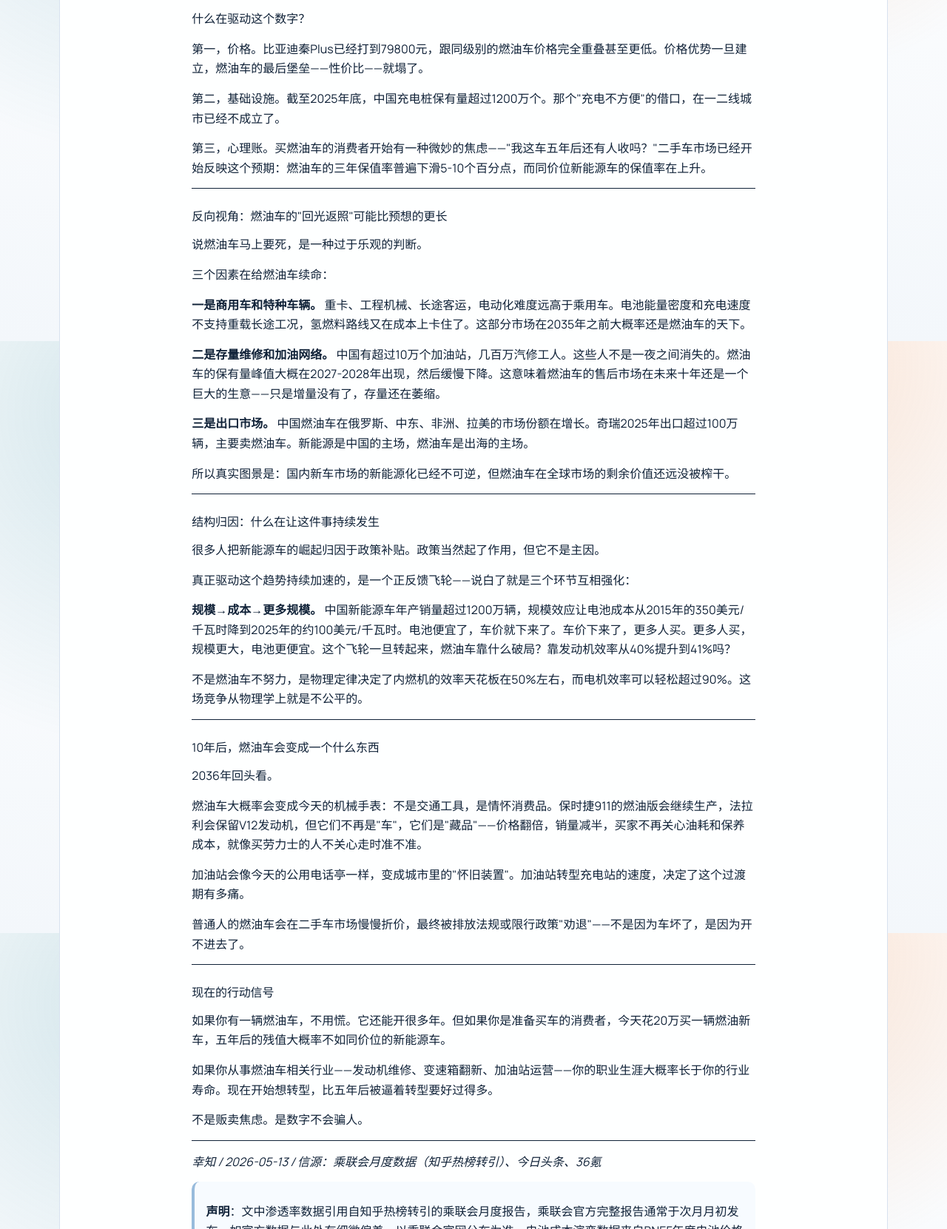
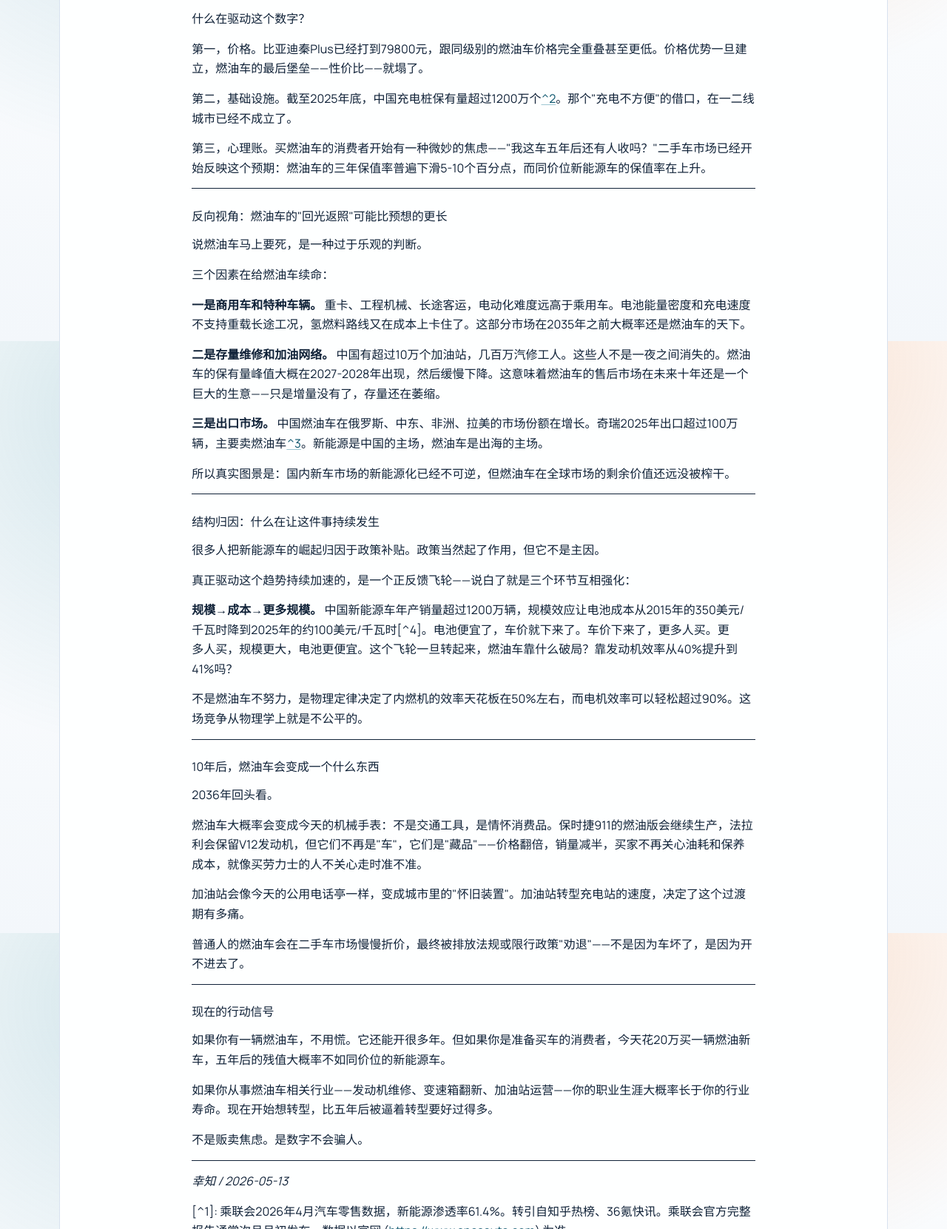
Before and after one commit to hencter/astro.hencte.top, an Astro site: page /log/fuel-car-hospice in a window 1280 px wide. Shown: the part 1139-2800 px from the top of the page at 74% size. Built offline with nearby package versions, Linux system fonts and the light colour scheme; Astro itself is replaced by a stand-in of ours; a web font is replaced by a local one.

Commit message:
fix: add source footnotes to fuel car article

```diff
--- a/src/content/blog/log/fuel-car-hospice.md
+++ b/src/content/blog/log/fuel-car-hospice.md
@@ -17,7 +17,7 @@ keywords: ["新能源", "渗透率", "燃油车", "比亚迪", "充电桩", "产
 
 ---
 
-2026年4月，中国新能源车零售渗透率达到61.4%。
+2026年4月，中国新能源车零售渗透率达到61.4%[^1]。
 
 这不是一个普通的数字。这是一个拐点信号。上次渗透率突破50%是2024年7月，不到两年，又涨了11个百分点。与此同时，4月汽车销量前十名只剩下一款燃油车。
 
@@ -37,7 +37,7 @@ keywords: ["新能源", "渗透率", "燃油车", "比亚迪", "充电桩", "产
 
 第一，价格。比亚迪秦Plus已经打到79800元，跟同级别的燃油车价格完全重叠甚至更低。价格优势一旦建立，燃油车的最后堡垒——性价比——就塌了。
 
-第二，基础设施。截至2025年底，中国充电桩保有量超过1200万个。那个"充电不方便"的借口，在一二线城市已经不成立了。
+第二，基础设施。截至2025年底，中国充电桩保有量超过1200万个[^2]。那个"充电不方便"的借口，在一二线城市已经不成立了。
 
 第三，心理账。买燃油车的消费者开始有一种微妙的焦虑——"我这车五年后还有人收吗？"二手车市场已经开始反映这个预期：燃油车的三年保值率普遍下滑5-10个百分点，而同价位新能源车的保值率在上升。
 
@@ -53,7 +53,7 @@ keywords: ["新能源", "渗透率", "燃油车", "比亚迪", "充电桩", "产
 
 **二是存量维修和加油网络。** 中国有超过10万个加油站，几百万汽修工人。这些人不是一夜之间消失的。燃油车的保有量峰值大概在2027-2028年出现，然后缓慢下降。这意味着燃油车的售后市场在未来十年还是一个巨大的生意——只是增量没有了，存量还在萎缩。
 
-**三是出口市场。** 中国燃油车在俄罗斯、中东、非洲、拉美的市场份额在增长。奇瑞2025年出口超过100万辆，主要卖燃油车。新能源是中国的主场，燃油车是出海的主场。
+**三是出口市场。** 中国燃油车在俄罗斯、中东、非洲、拉美的市场份额在增长。奇瑞2025年出口超过100万辆，主要卖燃油车[^3]。新能源是中国的主场，燃油车是出海的主场。
 
 所以真实图景是：国内新车市场的新能源化已经不可逆，但燃油车在全球市场的剩余价值还远没被榨干。
 
@@ -65,7 +65,7 @@ keywords: ["新能源", "渗透率", "燃油车", "比亚迪", "充电桩", "产
 
 真正驱动这个趋势持续加速的，是一个正反馈飞轮——说白了就是三个环节互相强化：
 
-**规模→成本→更多规模。** 中国新能源车年产销量超过1200万辆，规模效应让电池成本从2015年的350美元/千瓦时降到2025年的约100美元/千瓦时。电池便宜了，车价就下来了。车价下来了，更多人买。更多人买，规模更大，电池更便宜。这个飞轮一旦转起来，燃油车靠什么破局？靠发动机效率从40%提升到41%吗？
+**规模→成本→更多规模。** 中国新能源车年产销量超过1200万辆，规模效应让电池成本从2015年的350美元/千瓦时降到2025年的约100美元/千瓦时[^4]。电池便宜了，车价就下来了。车价下来了，更多人买。更多人买，规模更大，电池更便宜。这个飞轮一旦转起来，燃油车靠什么破局？靠发动机效率从40%提升到41%吗？
 
 不是燃油车不努力，是物理定律决定了内燃机的效率天花板在50%左右，而电机效率可以轻松超过90%。这场竞争从物理学上就是不公平的。
 
@@ -93,6 +93,12 @@ keywords: ["新能源", "渗透率", "燃油车", "比亚迪", "充电桩", "产
 
 ---
 
-*幸知 / 2026-05-13 / 信源：乘联会月度数据（知乎热榜转引）、今日头条、36氪*
+*幸知 / 2026-05-13*
 
-> **声明**：文中渗透率数据引用自知乎热榜转引的乘联会月度报告，乘联会官方完整报告通常于次月月初发布。如官方数据与此处有细微偏差，以乘联会官网公布为准。电池成本演变数据来自BNEF年度电池价格调查。
+[^1]: 乘联会2026年4月汽车零售数据，新能源渗透率61.4%。转引自知乎热榜、36氪快讯。乘联会官方完整报告通常次月月初发布，数据以官网 (https://www.cpcaauto.com) 为准。
+
+[^2]: 中国充电桩保有量超过1200万个（截至2025年底）。数据来源：中国充电联盟（EVCIPA）。
+
+[^3]: 奇瑞2025年出口超100万辆。来源：36氪、今日头条。
+
+[^4]: 动力电池包均价从2015年约350美元/kWh降至2025年约100美元/kWh。数据来源：BNEF年度锂离子电池价格调查 (https://about.bnef.com/blog/lithium-ion-battery-pack-prices-hit-record-low-of-115-kwh/) 。
```
